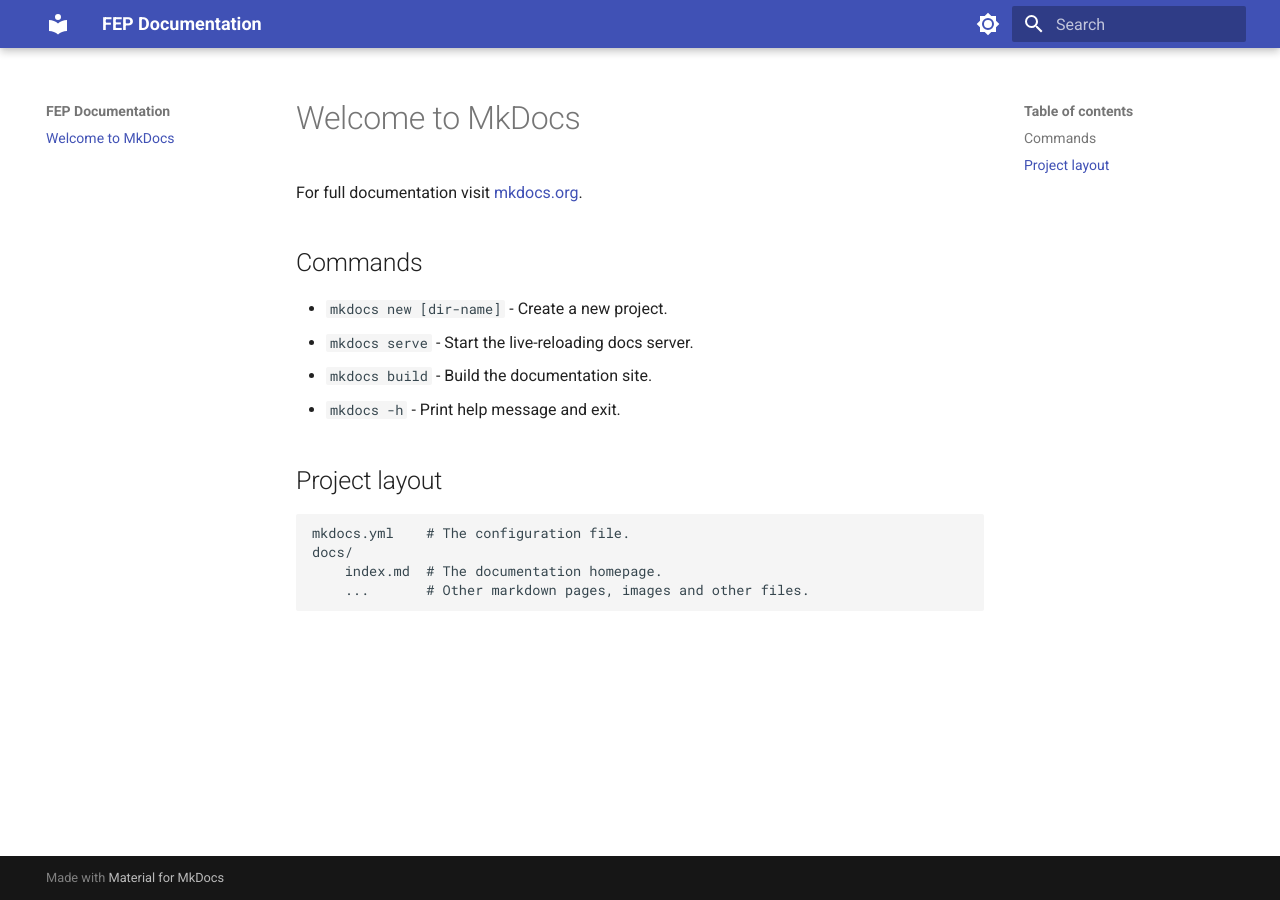
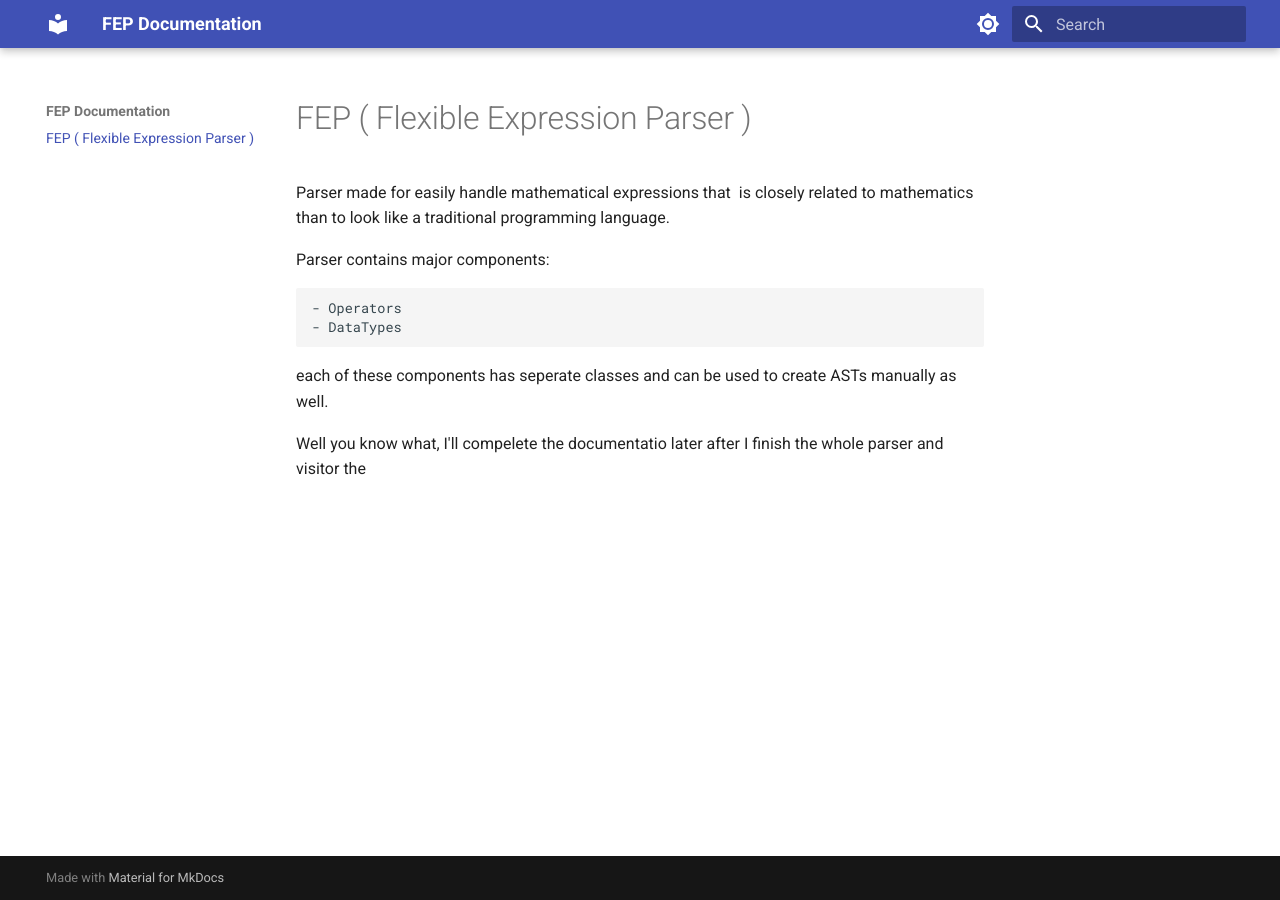
Before and after one commit to RezSat/fep, an MkDocs documentation site: the page built from docs/index.md, in a window 1280 px wide. Built offline with MkDocs 1.6.1 and Material for MkDocs 9.7.7, drawn with Linux system fonts in a browser that asks for light colours.

````diff
--- a/docs/index.md
+++ b/docs/index.md
@@ -1,17 +1,14 @@
-# Welcome to MkDocs
+# FEP ( Flexible Expression Parser )
 
-For full documentation visit [mkdocs.org](https://www.mkdocs.org).
+Parser made for easily handle mathematical expressions that  is closely related to mathematics than to look like a traditional programming language.
 
-## Commands
+Parser contains major components:
 
-* `mkdocs new [dir-name]` - Create a new project.
-* `mkdocs serve` - Start the live-reloading docs server.
-* `mkdocs build` - Build the documentation site.
-* `mkdocs -h` - Print help message and exit.
+```
+- Operators
+- DataTypes
+```
 
-## Project layout
+each of these components has seperate classes and can be used to create ASTs manually as well.
 
-    mkdocs.yml    # The configuration file.
-    docs/
-        index.md  # The documentation homepage.
-        ...       # Other markdown pages, images and other files.
+Well you know what, I'll compelete the documentatio later after I finish the whole parser and visitor the
````
Also changed, not shown: 3 other files.
